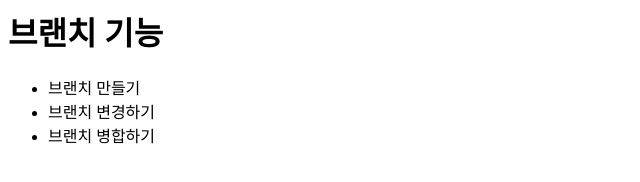
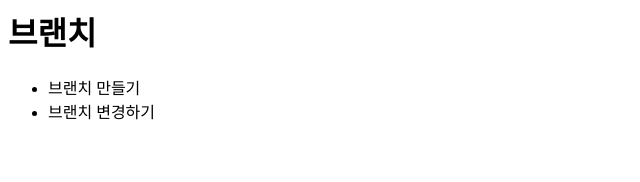
Before and after one commit to sol2ing/OSGEO_FOSS, a plain HTML site: page index.html in a window 1280 px wide. Shown: the whole page, without its empty margins (0-640 px from the left). Drawn offline with Linux system fonts and the light colour scheme.

Commit message:
Update index.html

```diff
--- a/index.html
+++ b/index.html
@@ -4,13 +4,14 @@
 	</head>
 	<body>
 		<header>
-			<h1>브랜치 기능</h1>
+			<h1>브랜치</h1>
 		</header>
 		<section>
 			<ul>
 				<li>브랜치 만들기</li>
 				<li>브랜치 변경하기</li>
-				<li>브랜치 병합하기</li>
+
+
 			</ul>
 		</section>
 	</body>
```
